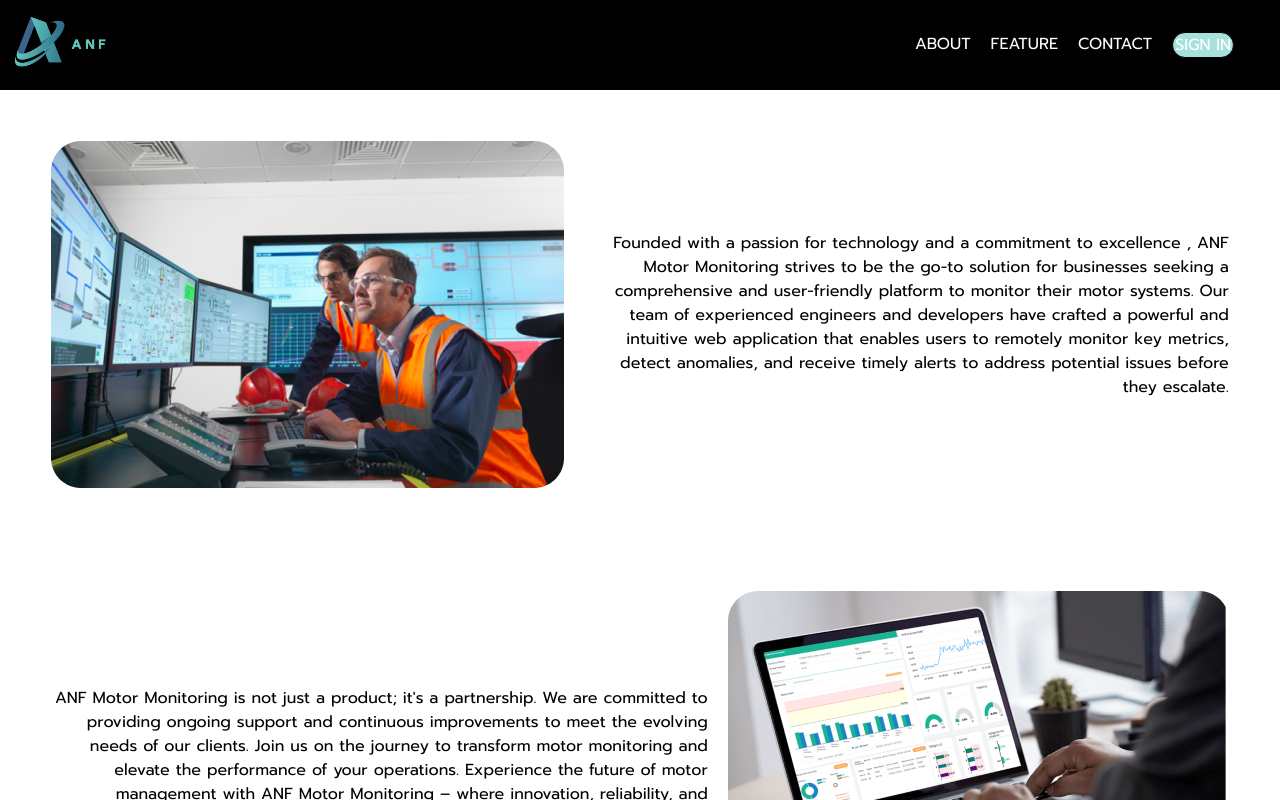
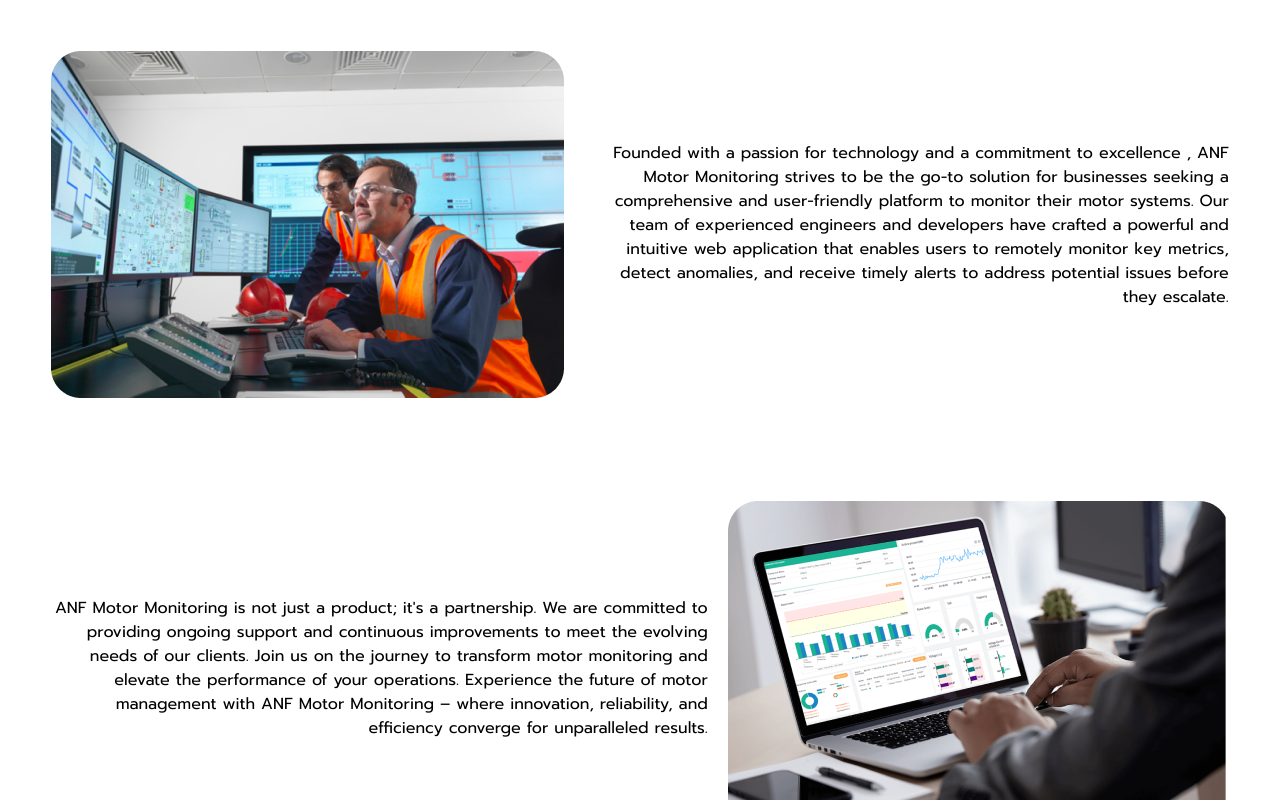
Before and after one commit to TawanPss/motormonitoring, a React (Vite) app: page /about-us in a window 1280 px wide. Shown: the top 800 px of the page. Built offline with nearby package versions, Linux system fonts and the light colour scheme; the HTML template or start-up script is replaced by a standard one.

Commit message:
add react scroll to the landing page

```diff
--- a/package.json
+++ b/package.json
@@ -16,7 +16,8 @@
     "react-dom": "^18.2.0",
     "react-icons": "^5.0.1",
     "react-router-dom": "^6.21.3",
-    "sort-by": "^1.2.0"
+    "react-scroll": "^1.9.0",
+    "sort-by": "^0.0.2"
   },
   "devDependencies": {
     "@types/react": "^18.2.43",
--- a/src/Page/AboutUsPage/AboutUs.jsx
+++ b/src/Page/AboutUsPage/AboutUs.jsx
@@ -1,12 +1,13 @@
 import LandingHeader from "../../component/NavigationBar/LandingHeader";
 import ParagraphAbout from "./ParagraphAbout";
-
+import { Element } from "react-scroll";
 export default function AboutUs() {
     return (
       <>
+      <Element name="about" >
 
-      <LandingHeader />
       <ParagraphAbout />
+      </Element>
       </>
     );
   }
--- a/src/Page/ContactPage/Contact.jsx
+++ b/src/Page/ContactPage/Contact.jsx
@@ -1,12 +1,13 @@
 import LandingHeader from "../../component/NavigationBar/LandingHeader";
 import Contactcomponent from "./Contactcomponent";
-
+import { Element } from "react-scroll";
 export default function Contact() {
     return (
       <>
-      <LandingHeader />
+      <Element name="contact">
 
       <Contactcomponent />
+      </Element>
       </>
     );
   }
--- a/src/Page/Feature/Feature.jsx
+++ b/src/Page/Feature/Feature.jsx
@@ -1,12 +1,13 @@
 import LandingHeader from "../../component/NavigationBar/LandingHeader";
 import { FiMenu } from "react-icons/fi";
 import Featurecomponent from "./Featurecomponent";
+import { Element } from "react-scroll";
 export default function Feature(){
     return(
         <>
-        <LandingHeader />
-
+        <Element name="feature">
         <Featurecomponent />
+        </Element>
         </>
     )
 }
--- a/src/Page/Feature/Featurecomponent.css
+++ b/src/Page/Feature/Featurecomponent.css
@@ -1,5 +1,7 @@
 .Feature-container {
     background-color: #a6e1db;
+    padding: 5%;
+    padding-bottom: 5%;
 }
 
 .anf-motor {
--- a/src/Page/LandingPage/Landing.jsx
+++ b/src/Page/LandingPage/Landing.jsx
@@ -1,6 +1,9 @@
 import LandingHeader from "../../component/NavigationBar/LandingHeader";
+import Contact from "../ContactPage/Contact";
 import SignupForm from "./SignUpForm";
+import Feature from "../Feature/Feature"
 import "./landing.css"
+import AboutUs from "../AboutUsPage/AboutUs";
 export default function Landing() {
     return (
       <>
@@ -9,6 +12,9 @@
         <SignupForm />
         <div className="custom-shape" />
       </div>
+      <AboutUs />
+      <Feature />
+      <Contact />
       </>
     );
   }
--- a/src/component/NavigationBar/LandingHeader.jsx
+++ b/src/component/NavigationBar/LandingHeader.jsx
@@ -1,23 +1,31 @@
 import { Link } from "react-router-dom";
 import { FiMenu } from "react-icons/fi";
-import './LandingHeader.css';
+import "./LandingHeader.css";
 import logo from "./logoV1.png";
+import { Link as ScrollLink } from "react-scroll";
 
 export default function LandingHeader() {
   return (
     <>
       <nav className="landing-header">
-                <Link to="/"><img src={logo} /></Link>
+        <ScrollLink to="landing" smooth={true} duration={500}>
+          <img src={logo} />
+        </ScrollLink>
         <ul>
-
           <li>
-                        <Link to="/about-us">ABOUT</Link>
+            <ScrollLink to="about" smooth={true} duration={500}>
+              ABOUT
+            </ScrollLink>
           </li>
           <li>
-                        <Link to="/feature">FEATURE</Link>
+            <ScrollLink to="feature" smooth={true} duration={500}>
+              FEATURE
+            </ScrollLink>
           </li>
           <li>
-                        <Link to="/contact-us">CONTACT</Link>
+            <ScrollLink to="contact" smooth={true} duration={500}>
+              CONTACT
+            </ScrollLink>
           </li>
           <li className="signin">
             <Link to="/sign-in">SIGN IN</Link>
@@ -25,9 +33,8 @@
           <li>
             <FiMenu />
           </li>
-
         </ul>
       </nav>
     </>
-    )
+  );
 }
```
Also changed, not shown: 1 other file (tests, documents, lock files or other folders). Lines whose indentation alone changed are shown as unchanged.
